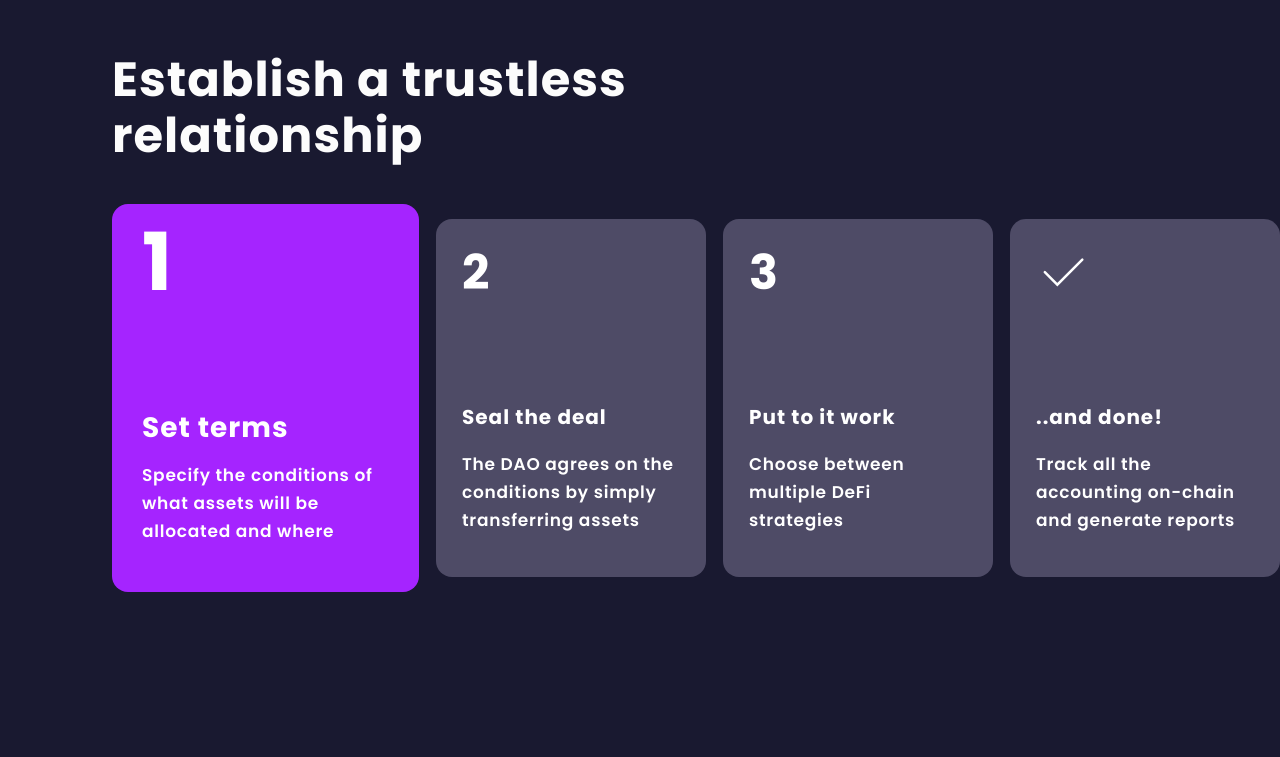
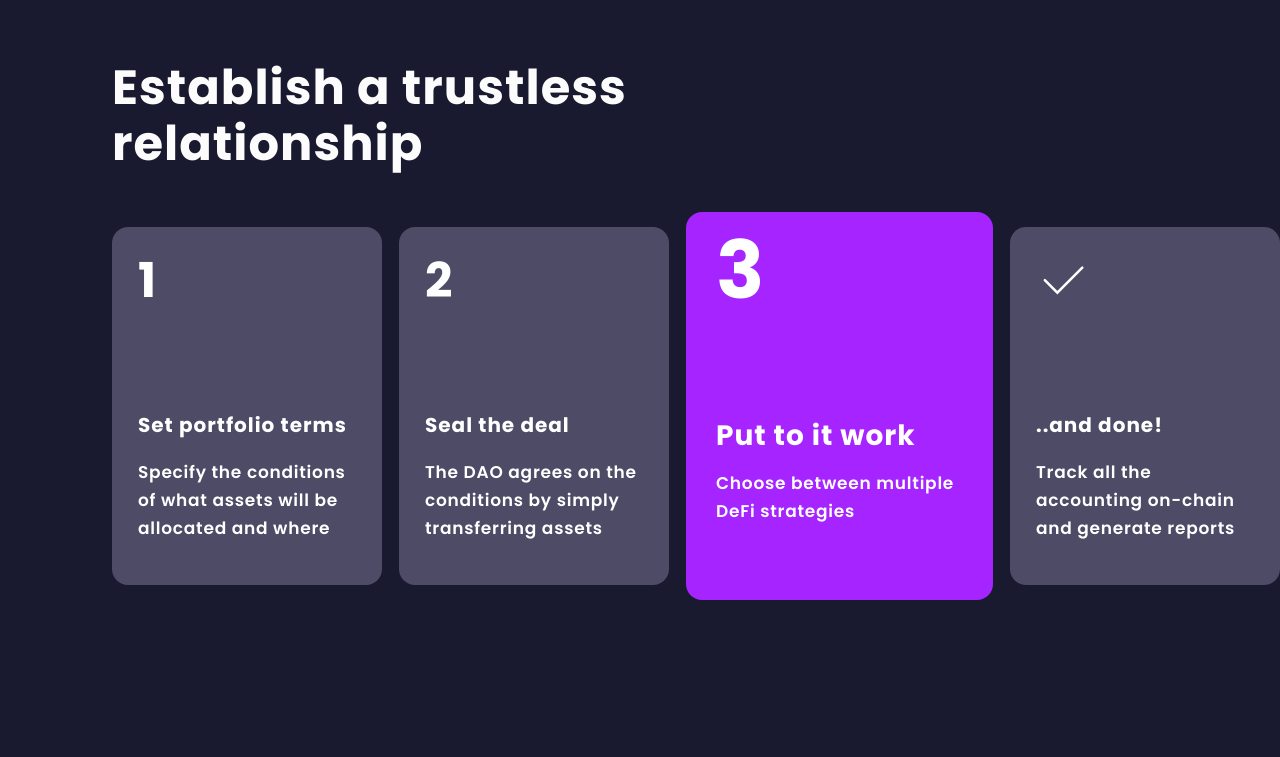
Before and after one commit to mimic-fi/mimic-fi.github.io, a React (Create React App) app: page / in a window 1280 px wide. Shown: the part 1369-2126 px from the top of the page. Built offline with nearby package versions, Linux system fonts and the light colour scheme; no server answers.

Commit message:
wording and animations

```diff
--- a/src/hooks/useRandomInterval.js
+++ b/src/hooks/useRandomInterval.js
@@ -10,7 +10,7 @@ export const useRandomInterval = (callback, minDelay, maxDelay) => {
   }, [callback]);
   React.useEffect(() => {
     let isEnabled =
-      typeof minDelay === 'number' && typeof maxDelay === 'number';
+      typeof minDelay === "number" && typeof maxDelay === "number";
     if (isEnabled) {
       const handleTick = () => {
         const nextTickAt = random(minDelay, maxDelay);
--- a/src/sections/Hero.js
+++ b/src/sections/Hero.js
@@ -176,7 +176,7 @@ const Counter = styled.div`
     font-style: normal;
     font-weight: 500;
     font-size: 20px;
-    line-height: 20px;
+    line-height: 24px;
     text-align: center;
     letter-spacing: 0.75px;
     color: #fcfcfc;
--- a/src/sections/Steps.js
+++ b/src/sections/Steps.js
@@ -1,34 +1,52 @@
-import React from 'react'
-import styled from 'styled-components'
-import done from '../assets/done.svg'
+import React, { useEffect, useState } from "react";
+import styled from "styled-components";
+import done from "../assets/done.svg";
 
-const Steps = () => (
+const Steps = () => {
+  const [step, setStep] = useState(0);
+
+  useEffect(() => {
+    const intervalId = setInterval(() => {
+      if (step === 3) {
+        setStep(0);
+      } else setStep(step + 1);
+    }, 3000);
+
+    return () => clearInterval(intervalId);
+  }, [step]);
+
+  return (
     <StepsSection>
       <Container>
         <h1>Establish a trustless relationship</h1>
         <CardsContainer>
-        <Card className="violet">
+          <Card className={step == 0 && "violet"}>
             <h2>1</h2>
             <div>
-            <h3>Set terms</h3>
-            <p>Specify the conditions of what assets will be allocated and where</p>
+              <h3>Set portfolio terms</h3>
+              <p>
+                Specify the conditions of what assets will be allocated and
+                where
+              </p>
             </div>
           </Card>
-        <Card>
+          <Card className={step == 1 && "violet"}>
             <h2>2</h2>
             <div>
               <h3>Seal the deal</h3>
-            <p>The DAO agrees on the conditions by simply transferring assets</p>
+              <p>
+                The DAO agrees on the conditions by simply transferring assets
+              </p>
             </div>
           </Card>
-        <Card>
+          <Card className={step == 2 && "violet"}>
             <h2>3</h2>
             <div>
               <h3>Put to it work</h3>
               <p>Choose between multiple DeFi strategies</p>
             </div>
           </Card>
-        <Card>
+          <Card className={step == 3 && "violet"}>
             <h2>
               <img src={done} />
             </h2>
@@ -40,7 +58,8 @@ const Steps = () => (
         </CardsContainer>
       </Container>
     </StepsSection>
-)
+  );
+};
 
 const StepsSection = styled.section`
   background: #191930;
@@ -48,14 +67,14 @@ const StepsSection = styled.section`
   color: white;
   padding: 0 0 30px 0;
   text-align: right;
-`
+`;
 
 const Container = styled.div`
   max-width: 1056px;
   margin: auto;
   text-align: right;
   h1 {
-    font-family: 'Poppins-Bold';
+    font-family: "Poppins-Bold";
     font-weight: bold;
     font-size: 48px;
     line-height: 56px;
@@ -71,7 +90,7 @@ const Container = styled.div`
       text-align: center;
     }
   }
-`
+`;
 
 const CardsContainer = styled.div`
   display: grid;
@@ -87,7 +106,7 @@ const CardsContainer = styled.div`
     align-content: center;
     padding: 0 20px;
   }
-`
+`;
 const Card = styled.div`
   border-radius: 16px;
   padding: 26px;
@@ -109,7 +128,7 @@ const Card = styled.div`
   margin: 15px 0;
 
   h2 {
-    font-family: 'Poppins-Bold';
+    font-family: "Poppins-Bold";
     font-size: 48px;
     line-height: 56px;
     letter-spacing: 0.99px;
@@ -123,7 +142,7 @@ const Card = styled.div`
     }
   }
   h3 {
-    font-family: 'Poppins-Bold';
+    font-family: "Poppins-Bold";
     font-size: 20px;
     line-height: 32px;
     letter-spacing: 0.99px;
@@ -134,7 +153,7 @@ const Card = styled.div`
     }
   }
   p {
-    font-family: 'Poppins-SemiBold';
+    font-family: "Poppins-SemiBold";
     font-size: 17px;
     line-height: 28px;
     letter-spacing: 0.75px;
@@ -152,6 +171,11 @@ const Card = styled.div`
     padding: 30px;
     margin: 0;
     width: 247px;
+    -webkit-transition: all 0.5s ease;
+    -moz-transition: all 0.5s ease;
+    -o-transition: all 0.5s ease;
+    -ms-transition: all 0.5s ease;
+    transition: all 0.5s ease;
     @media only screen and (max-width: 700px) {
       width: 100%;
       padding: 0;
@@ -166,6 +190,6 @@ const Card = styled.div`
       }
     }
   }
-`
+`;
 
-export default Steps
+export default Steps;
```
Lines whose indentation alone changed are shown as unchanged.
